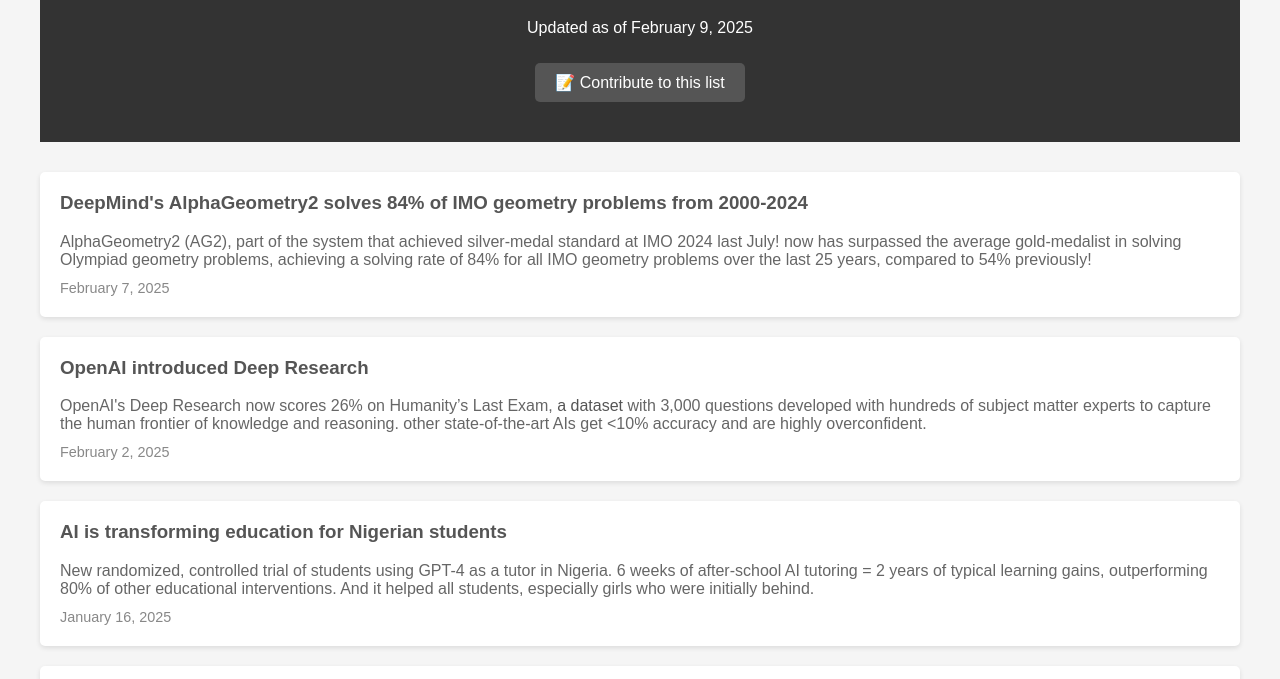
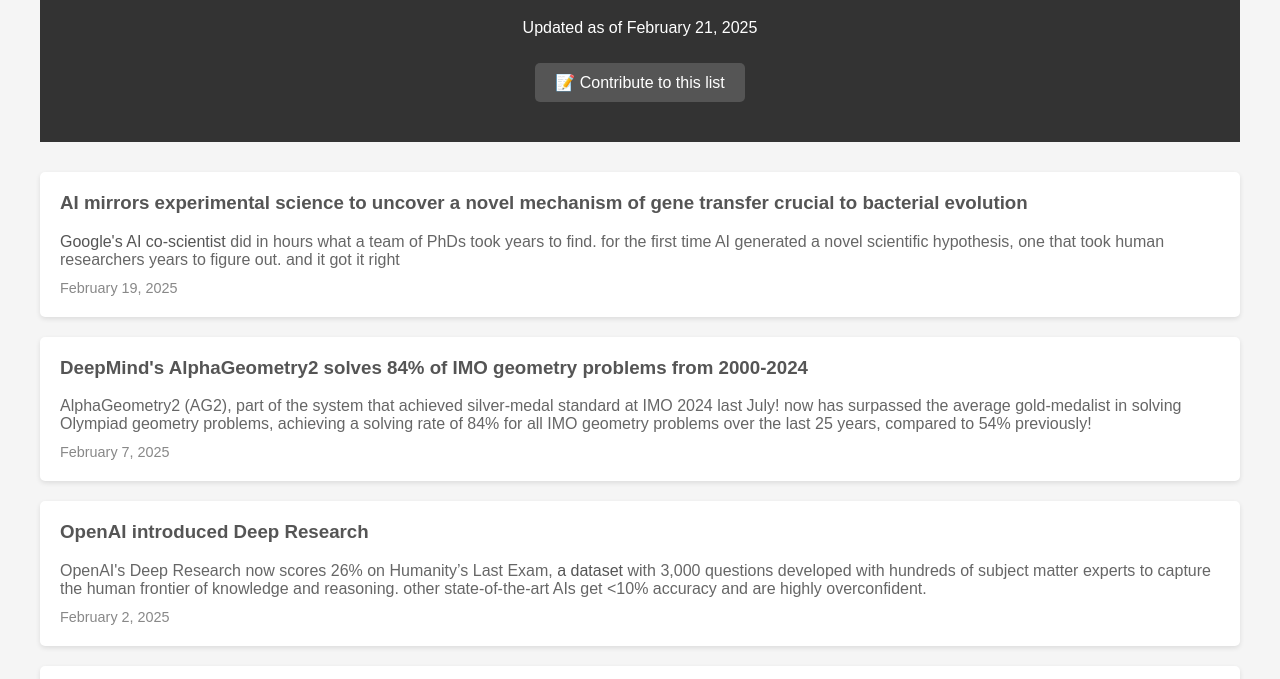
Before and after one commit to likev/asicome, a plain HTML site: page index.html in a window 1280 px wide. Shown: the part 121-800 px from the top of the page. Drawn offline with Linux system fonts and the light colour scheme.

Commit message:
add Google's AI co-scientist

```diff
--- a/index.html
+++ b/index.html
@@ -80,7 +80,7 @@
 <body>
     <div class="header">
         <h1>ASI(artificial super intelligence) has come</h1>
-        <p>Updated as of February 9, 2025</p>
+        <p>Updated as of February 21, 2025</p>
 
         <!-- GitHub Corner -->
         <a href="https://github.com/likev/asicome" class="github-corner" aria-label="View source on GitHub">
@@ -98,6 +98,14 @@
     </div>
 
     <div class="news-container">
+        <div class="news-item">
+            <h3><a href="https://www.biorxiv.org/content/10.1101/2025.02.19.639094v1">AI mirrors experimental science to uncover a novel mechanism of gene transfer crucial to bacterial evolution</a></h3>
+            <p><a href="https://research.google/blog/accelerating-scientific-breakthroughs-with-an-ai-co-scientist/">Google's AI co-scientist</a> did in hours what a team of PhDs took years to find.
+                for the first time AI generated a novel scientific hypothesis, one that took human researchers years to figure out.
+                and it got it right</p>
+            <span class="date">February 19, 2025</span>
+        </div>
+
         <div class="news-item">
             <h3><a href="https://www.nature.com/articles/d41586-025-00406-7">DeepMind's AlphaGeometry2 solves 84% of IMO geometry problems from 2000-2024</a></h3>
             <p>AlphaGeometry2 (AG2), part of the system that achieved silver-medal standard at IMO 2024 last July!
```
